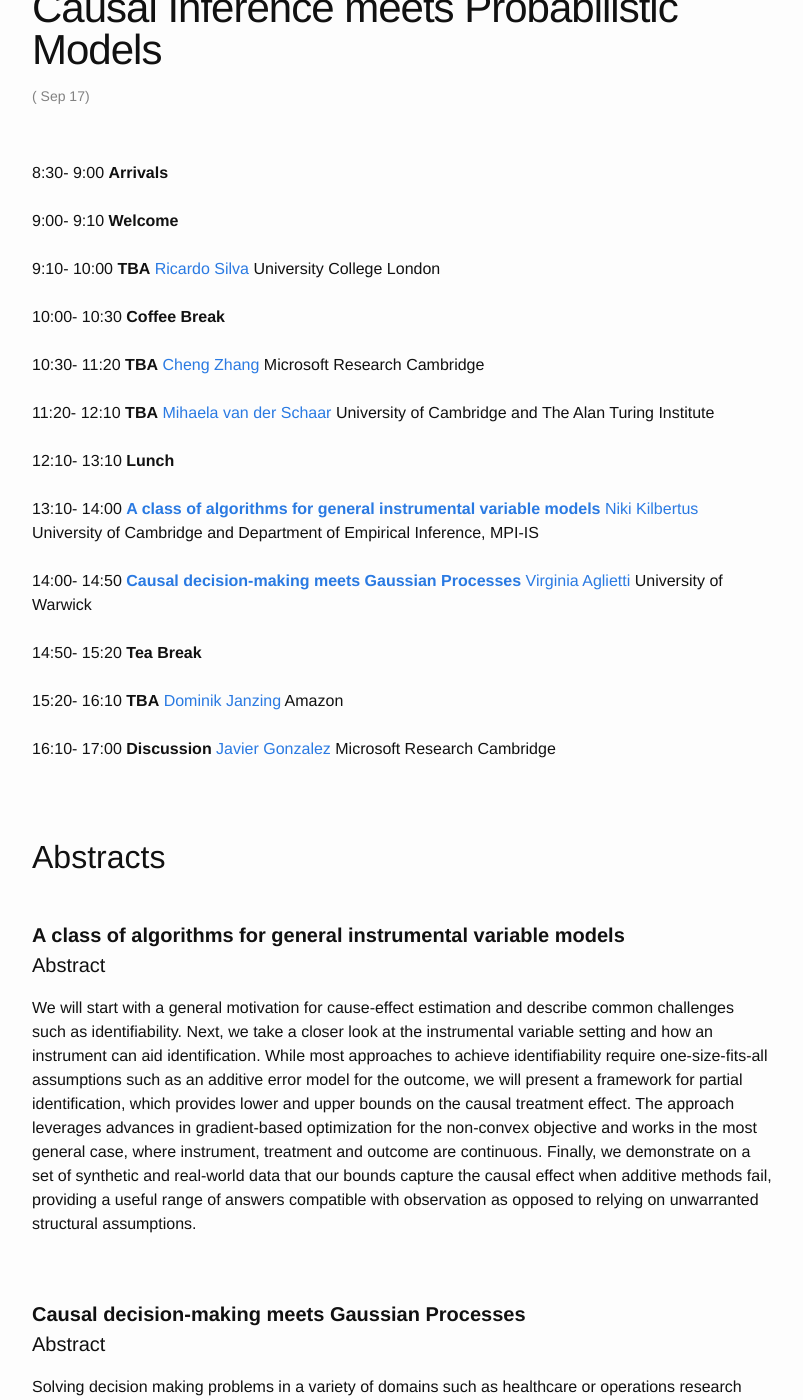
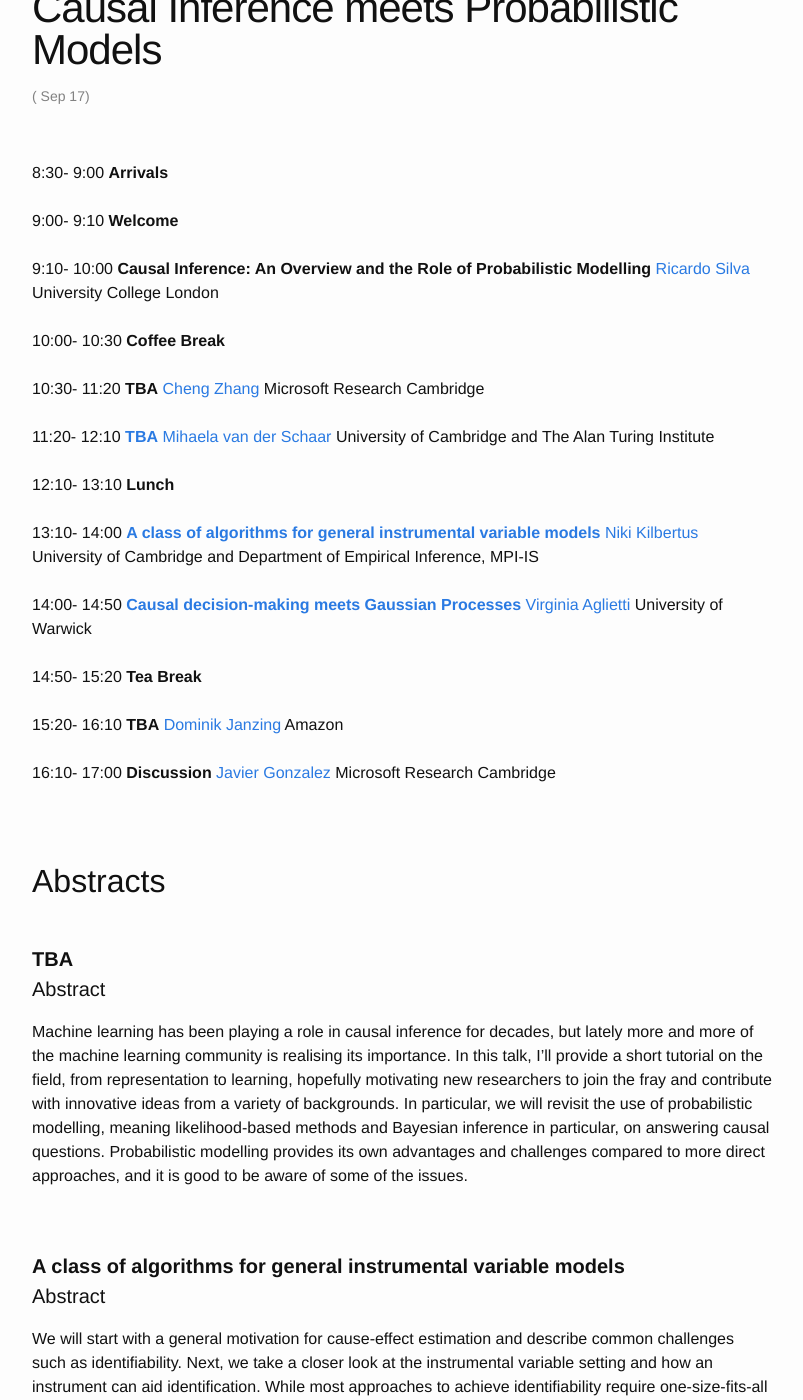
Before and after one commit to gpschool/gpss20, a Jekyll site: the page built from _posts/2020-09-17-workshop.md, in a window 1280 px wide and 1400 px high, scrolled down 252 px. Shown: the whole window, without its empty margins (238-1041 px from the left). Built offline with Jekyll 4.4.1, drawn with Linux system fonts in a browser that asks for light colours.

Commit message:
workshop's update

```diff
--- a/_posts/2020-09-17-workshop.md
+++ b/_posts/2020-09-17-workshop.md
@@ -17,7 +17,7 @@ talks:
   start: "9:00"
   end: "9:10"
   youtube:
-- title: "TBA"
+- title: "Causal Inference: An Overview and the Role of Probabilistic Modelling"
   abstract:
   author:
   - family: Silva
@@ -39,7 +39,7 @@ talks:
   start: "10:30"
   end: "11:20"
 - title: "TBA"
-  abstract:
+  abstract: Machine learning has been playing a role in causal inference for decades, but lately more and more of the machine learning community is realising its importance. In this talk, I’ll provide a short tutorial on the field, from representation to learning, hopefully motivating new researchers to join the fray and contribute with innovative ideas from a variety of backgrounds. In particular, we will revisit the use of probabilistic modelling, meaning likelihood-based methods and Bayesian inference in particular, on answering causal questions. Probabilistic modelling provides its own advantages and challenges compared to more direct approaches, and it is good to be aware of some of the issues.
   author:
   - family: van der Schaar
     given: Mihaela
```
